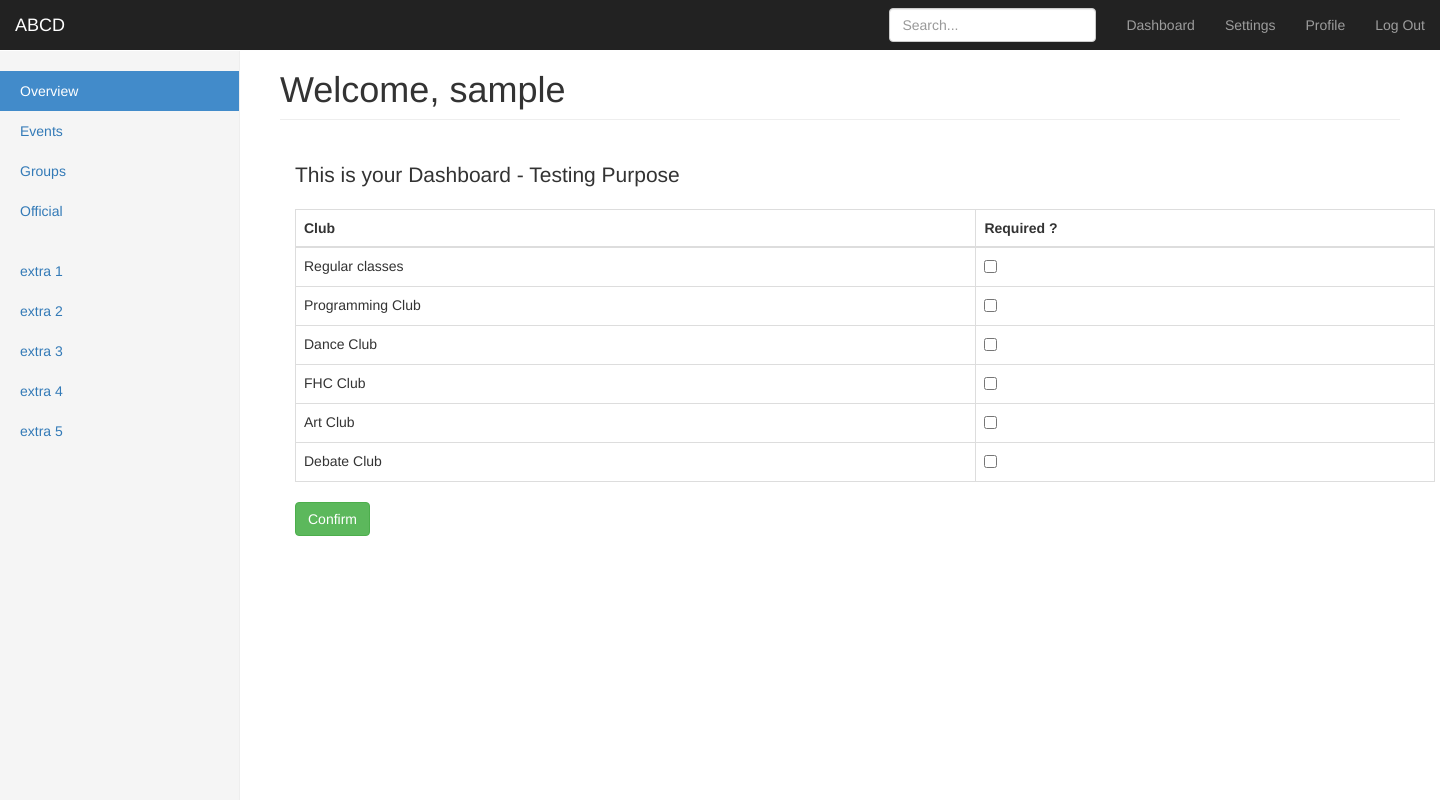
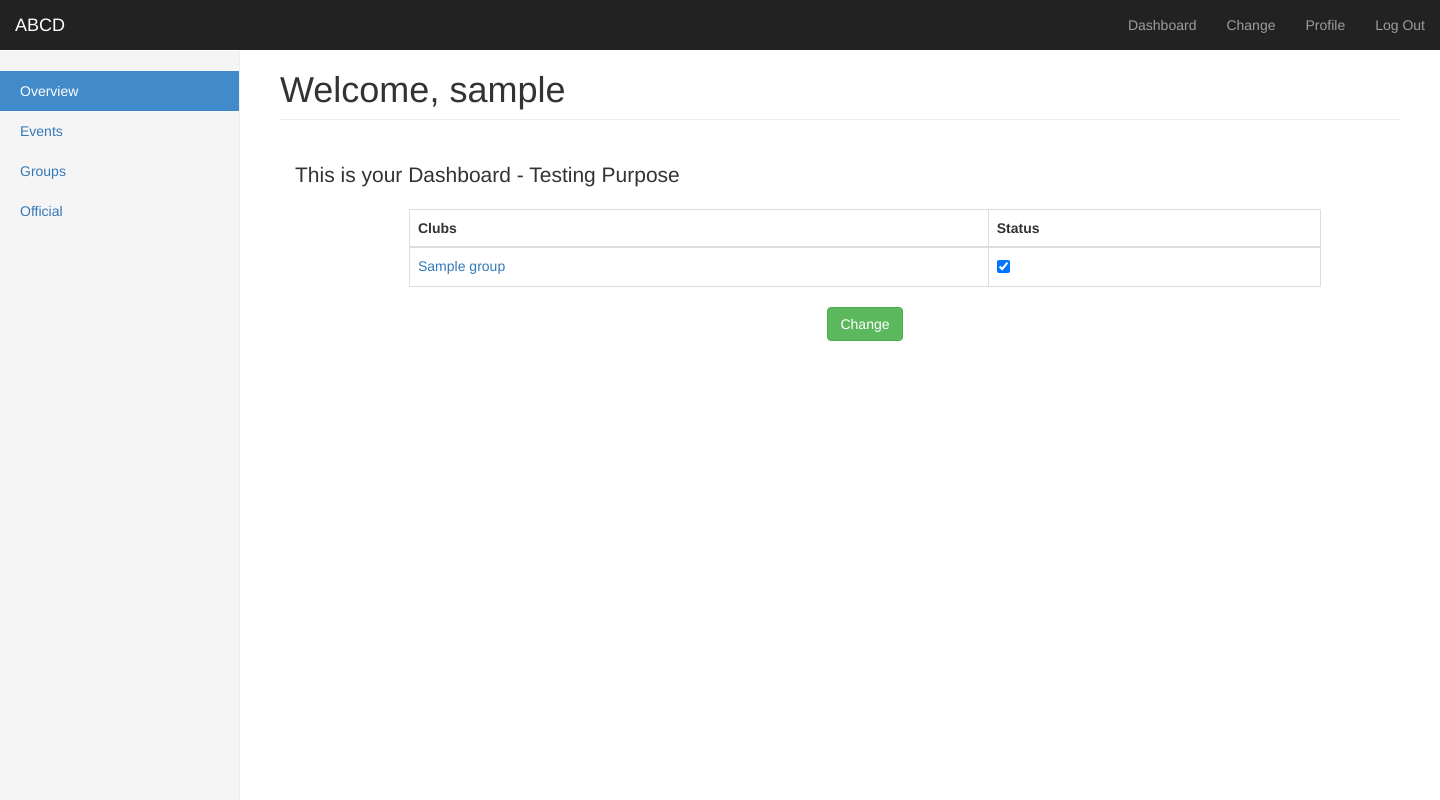
Before and after one commit to abakfja/WebAppProject, a Flask app: page /change in a window 1440 px wide. Run offline with Flask 2, Linux system fonts and the light colour scheme; a user stored in the database is signed in; tables that the repository leaves empty hold one stand-in row (values such as "Sample post"); some libraries are stand-ins or nearby versions.

Commit message:
Added choice of groups functionality

```diff
--- a/app.py
+++ b/app.py
@@ -19,9 +19,9 @@ login_manager.init_app(app)
 login_manager.login_view = 'login'
 
 groups = db.Table('groups',
-    db.Column('group_id', db.Integer, db.ForeignKey('group.id'), primary_key=True),
-    db.Column('user_id', db.Integer, db.ForeignKey('user.id'), primary_key=True)
-)
+        db.Column('group_id', db.Integer, db.ForeignKey('group.id'), primary_key=True),
+        db.Column('user_id', db.Integer, db.ForeignKey('user.id'), primary_key=True)
+        )
 
 class User(UserMixin, db.Model):
     id = db.Column(db.Integer, primary_key=True)
@@ -29,7 +29,7 @@ class User(UserMixin, db.Model):
     email = db.Column(db.String(50), unique=True)
     password = db.Column(db.String(80))
     groups = db.relationship('Group', secondary=groups, lazy='subquery',
-        backref=db.backref('users', lazy=True))
+            backref=db.backref('users', lazy=True))
 
 class Group(db.Model):
     id = db.Column(db.Integer, primary_key=True)
@@ -86,7 +86,7 @@ def login():
 
         flash("Invalid username or Password", 'error')
         return redirect(url_for('login'))
-        #return '<h1>' + form.username.data + ' ' + form.password.data + '</h1>'
+    #return '<h1>' + form.username.data + ' ' + form.password.data + '</h1>'
 
     return render_template('login.html', form=form)
 
@@ -107,15 +107,26 @@ def signup():
 @app.route('/dashboard')
 @login_required
 def dashboard():
-    return render_template('dashboard.html', name=current_user.username)
+    return render_template('dashboard.html', login_user=current_user)
 
-@app.route('/change')
+@app.route('/change', methods=['GET', 'POST'])
 @login_required
 def select():
     all_groups = Group.query.all()
-    for club in all_groups:
-        print(club.name,club.About)
-    return render_template('change.html', name=current_user.username)
+    if request.method == 'POST':
+        for current_group in all_groups:
+            if current_group.name in request.form:
+                if current_group not in current_user.groups:
+                    current_user.groups.append(current_group)
+            else:
+                if current_group in current_user.groups:
+                    current_user.groups.remove(current_group)
+        db.session.add(current_user)
+        db.session.commit()
+        print(current_user.groups)
+
+    return render_template('change.html', name=current_user.username,
+            login_user=current_user, available=all_groups)
 
 @app.route('/logout')
 @login_required
--- a/templates/change.html
+++ b/templates/change.html
@@ -1,14 +1,23 @@
 {% extends "dashboard.html" %}
 {% block page_content %}
-                <table class="table table-bordered">
+<form action="change" method="post">
+    <table class="table table-bordered" style="width:80%; margin:auto">
         <thead>
             <tr>
-                            <th>Club</th>
-                            <th>Required ?</th>
+                <th>Clubs</th>
+                <th>Status</th>
             </tr>
         </thead>
         <tbody>
+            {% for group in available %}
             <tr>
+                <td><a href="#" data-toggle="popover" title="About:" data-trigger="hover" data-content="{{ group.About }}" data-placement="bottom" >{{ group.name }}</a></td>
+                <td>
+                    <input type="checkbox" name="{{ group.name }}" id="{{ group.id }}" {% if login_user in group.users %} checked="true" {% endif %}>
+                </td>
+            </tr>
+            {% endfor %}
+            <!--     <tr>
                 <td>Regular classes</td>
                 <td><input type="checkbox" id="1" name="reg" value="regular"></td>
                 </tr>
@@ -31,8 +40,14 @@
                 <tr>
                 <td>Debate Club</td>
                 <td><input type="checkbox" id="6" name="deb" value="debate"></td>
-                        </tr>
+                </tr> -->
         </tbody>
-                </table>
-                <button type="button" class="btn btn-success" id="done">Confirm</button>
+    </table></br>
+    <input type="submit" class="btn btn-success center-block" value="Change">
+    <script>
+        $(document).ready(function(){
+            $('[data-toggle="popover"]').popover();
+        });
+    </script>
+</form?
 {% endblock %}
--- a/templates/dashboard.html
+++ b/templates/dashboard.html
@@ -9,7 +9,8 @@ Dashboard
 <link rel="stylesheet" href="{{url_for('.static', filename='dashboard.css')}}">
 <!-- <link rel="stylesheet" type="text/css" href="{{ url_for('.static', filename='style.css') }}"> -->
 <link href="https://fonts.googleapis.com/icon?family=Material+Icons" rel="stylesheet">
-<script src="//ajax.googleapis.com/ajax/libs/jquery/3.5.1/jquery.min.js"></script>
+<script src="https://ajax.googleapis.com/ajax/libs/jquery/3.5.1/jquery.min.js"></script>
+<script src="https://maxcdn.bootstrapcdn.com/bootstrap/3.4.1/js/bootstrap.min.js"></script>
 <!-- Latest compiled JavaScript -->
 <script src="{{bootstrap_find_resource('js/bootstrap.min.js', cdn='bootstrap')}}"></script>
 {% endblock %}
@@ -29,13 +30,10 @@ Dashboard
         <div id="navbar" class="navbar-collapse collapse">
             <ul class="nav navbar-nav navbar-right">
                 <li><a href="dashboard">Dashboard</a></li>
-                <li><a href="#">Settings</a></li>
+                <li><a href="change">Change</a></li>
                 <li><a href="#">Profile</a></li>
                 <li><a href="{{ url_for('logout') }}">Log Out</a></li>
             </ul>
-            <form class="navbar-form navbar-right">
-                <input type="text" class="form-control" placeholder="Search...">
-            </form>
         </div>
     </div>
 </nav>
@@ -46,20 +44,27 @@ Dashboard
             <ul class="nav nav-sidebar">
                 <li class="active"><a href="#">Overview <span class="sr-only">(current)</span></a></li>
                 <li><a href="#">Events</a></li>
-                <li><a href="#">Groups</a></li>
+                <li><a data-toggle="collapse" href="#collapse1" aria-expanded="false" aria-controls="collapse1">Groups</a></li>
+                <div id="collapse1" class="panel-collapse collapse multi-collapse">
+                    <ul class="list-group">
+                        {% for group in login_user.groups %}
+                        <li class="list-group-item">{{ group.name }}</li>
+                        {% endfor %}
+                    </ul>
+                </div>
                 <li><a href="#">Official</a></li>
             </ul>
             <!--TODO Expand Groups to this navbar -->
-            <ul class="nav nav-sidebar">
+            <!-- <ul class="nav nav-sidebar">
                 <li><a href="">extra 1</a></li>
                 <li><a href="">extra 2</a></li>
                 <li><a href="">extra 3</a></li>
                 <li><a href="">extra 4</a></li>
                 <li><a href="">extra 5</a></li>
-            </ul>
+            </ul> -->
         </div>
         <div class="col-sm-9 col-sm-offset-3 col-md-10 col-md-offset-2 main">
-            <h1 class="page-header">Welcome, {{ name }}</h1>
+            <h1 class="page-header">Welcome, {{ login_user.username }}</h1>
             <div class="container block-center" id="tags">
                 <div class="welcome">
                     <h1></h1>
```
Lines whose indentation alone changed are shown as unchanged.
